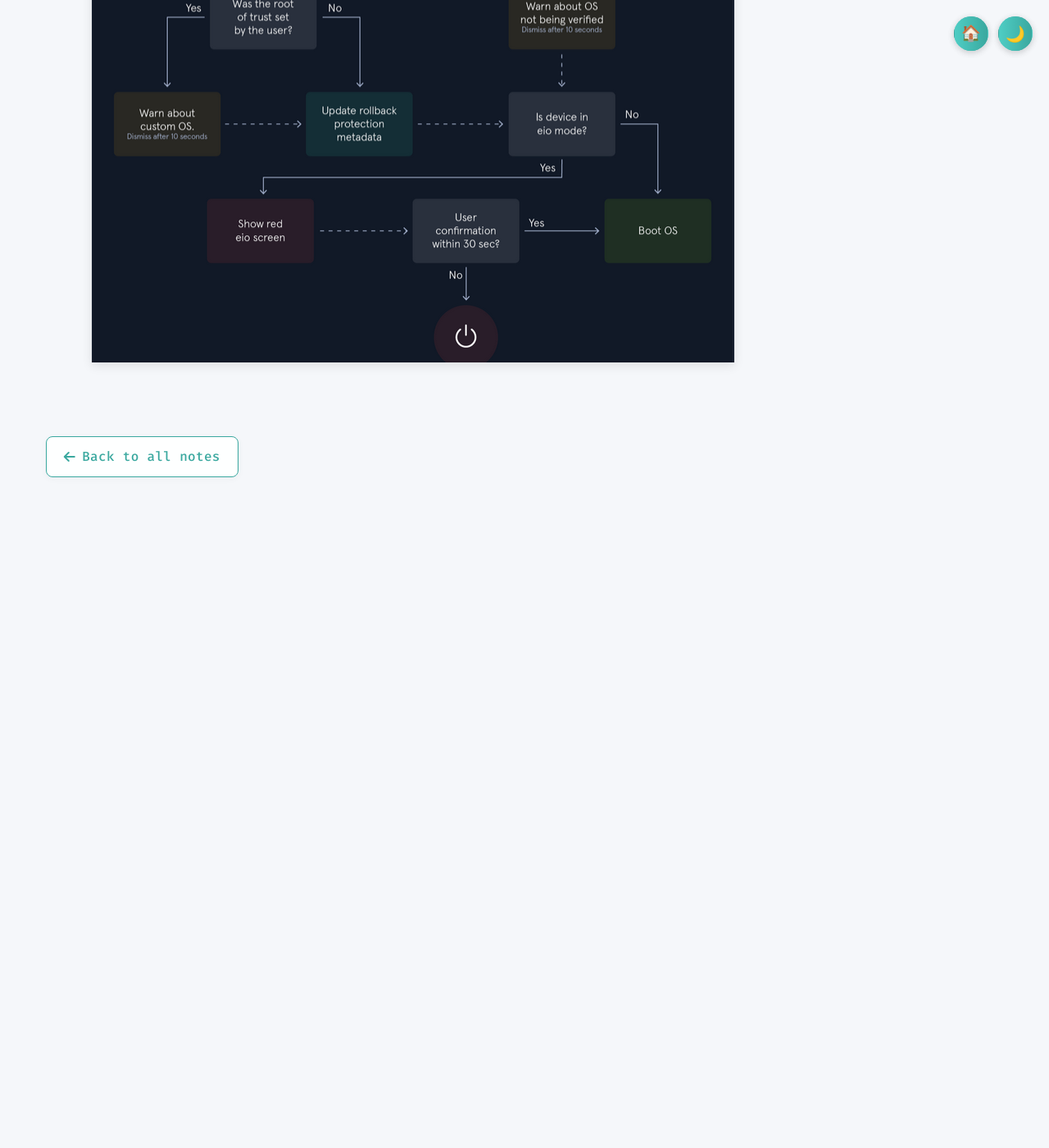
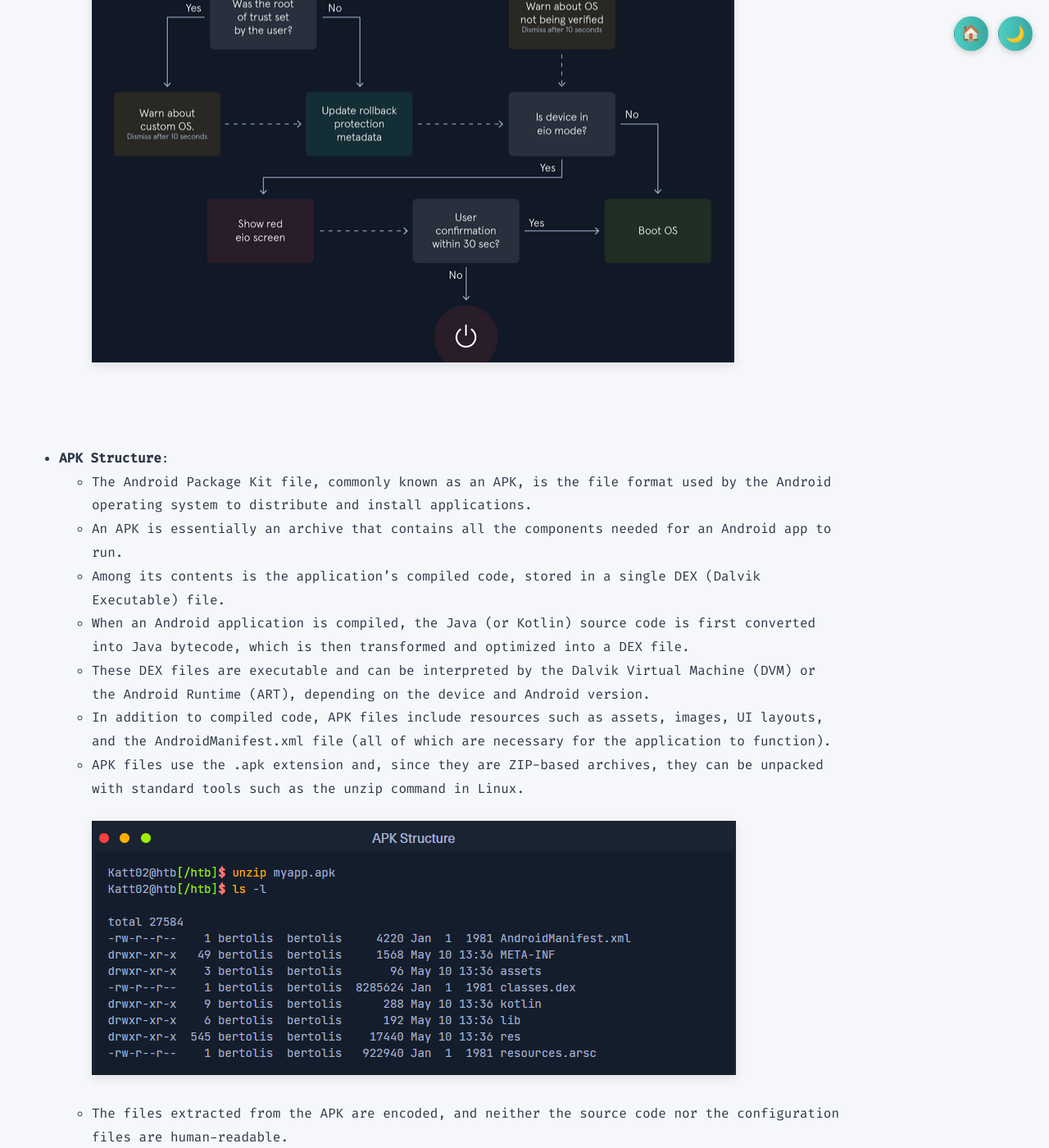
Before and after one commit to PathogenicKatt/PathogenicKatt.github.io, a Jekyll site: the page built from _notes/android.md, in a window 1280 px wide and 1400 px high, scrolled down 11196 px. Shown: the whole window at 82% size. Built offline with Jekyll 4.4.1, drawn with Linux system fonts in a browser that asks for light colours; before the commit the page ends 11826 px from its top, so only the background shows below that; some of the changed text lies outside the part shown.

Commit message:
Update android.md

```diff
--- a/_notes/android.md
+++ b/_notes/android.md
@@ -220,3 +220,18 @@ date: 2025-08-30
         - This is done by ensuring that Android is only updating to the newest versions.
     - The recommended boot flow for a device is as follows:
     ![verification boot flow](/assets/img/android-htb(3).PNG){: .writeup-image}
+
+<br>
+- **APK Structure**:
+    - The Android Package Kit file, commonly known as an APK, is the file format used by the Android operating system to distribute and install applications.
+    - An APK is essentially an archive that contains all the components needed for an Android app to run.
+    - Among its contents is the application's compiled code, stored in a single DEX (Dalvik Executable) file.
+    - When an Android application is compiled, the Java (or Kotlin) source code is first converted into Java bytecode, which is then transformed and optimized into a DEX file.
+    -  These DEX files are executable and can be interpreted by the Dalvik Virtual Machine (DVM) or the Android Runtime (ART), depending on the device and Android version.
+    - In addition to compiled code, APK files include resources such as assets, images, UI layouts, and the AndroidManifest.xml file (all of which are necessary for the application to function).
+    - APK files use the .apk extension and, since they are ZIP-based archives, they can be unpacked with standard tools such as the unzip command in Linux.
+    ![apk structure](/assets/img/android-htb(4).PNG){: .writeup-image}
+    - The files extracted from the APK are encoded, and neither the source code nor the configuration files are human-readable.
+    ![apk structure](/assets/img/android-htb(5).PNG){: .writeup-image}
+    - The image below shows the unzipped structure of an APK file:
+    ![apk structure](/assets/img/android-htb(6).PNG){: .writeup-image}
```
Also changed, not shown: assets/img/android-htb(4).PNG (added), assets/img/android-htb(5).PNG (added), assets/img/android-htb(6).PNG (added).
